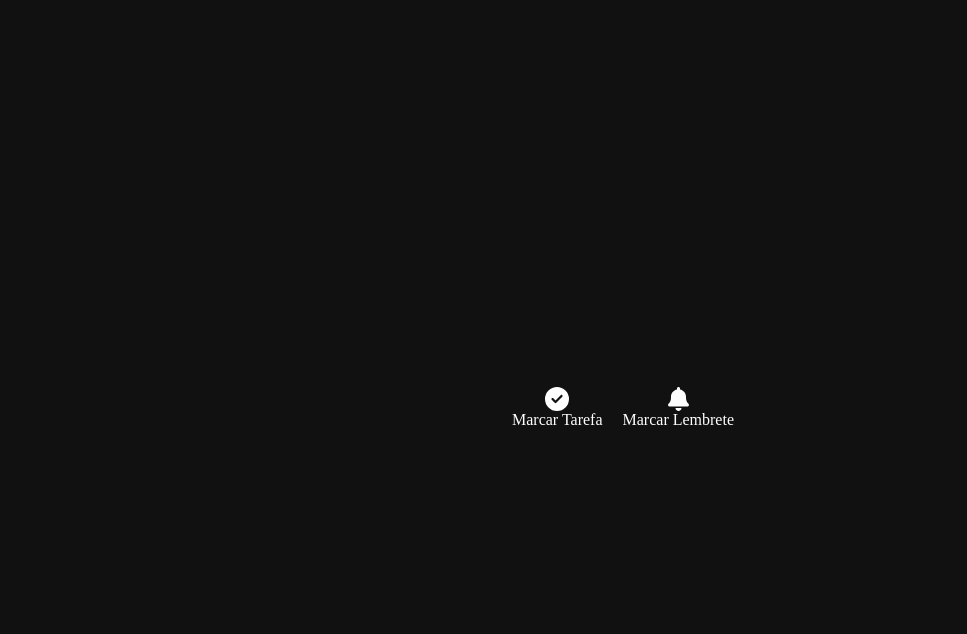
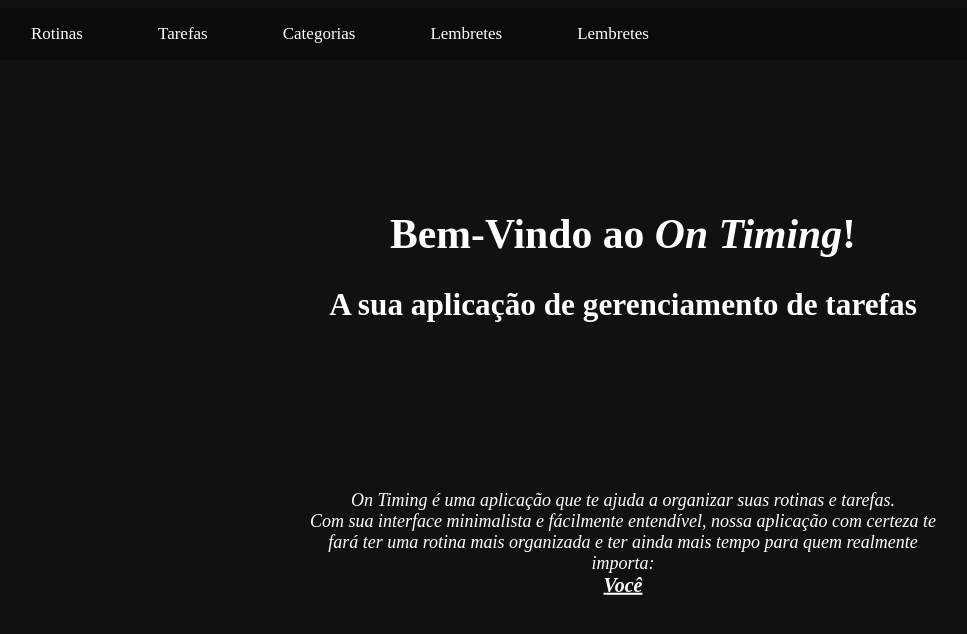
Before and after one commit to H3nr1Yuk1/OnTiming-ProjetoJS, a React (Create React App) app in the folder frontend/: page / in a window 1280 px wide. Shown: the top 634 px of the page, without its empty margins (17-984 px from the left). Built offline with nearby package versions, Linux system fonts and the light colour scheme.

Commit message:
Alterações de divesas páginas

```diff
--- a/frontend/package.json
+++ b/frontend/package.json
@@ -13,6 +13,7 @@
     "@types/node": "^16.18.36",
     "@types/react": "^18.2.14",
     "@types/react-dom": "^18.2.6",
+    "@types/react-router-dom": "^5.3.3",
     "axios": "^1.4.0",
     "react": "^18.2.0",
     "react-dom": "^18.2.0",
--- a/frontend/src/App.tsx
+++ b/frontend/src/App.tsx
@@ -1,9 +1,11 @@
-import  Home  from "./layouts/home";
+import { Outlet } from "react-router-dom";
+import Menu from "./layouts/menu";
 
 function App() {
   return (
     <div>
-      <Home />
+      <Menu />
+      <Outlet />
     </div>
   );
 }
--- a/frontend/src/layouts/home.css
+++ b/frontend/src/layouts/home.css
@@ -1,37 +1,40 @@
 body {
   display: flex;
-  align-items: center;
-  justify-content: center;
-  height: 100vh;
   background-color: #111;
   color: #fff;
 }
 
-.menu {
-  display: flex;
-  justify-content: center;
+.centro {
+  position: absolute;
+  top: 50%;
+  left: 50%;
+  transform: translate(-50%, -50%);
 }
 
-.menu-item {
-  margin: 0 10px;
-  font-size: 24px;
-  color: #fff;
-  cursor: pointer;
+.textAnimate {
+  font-size: 20px;
+  animation: vaivem 20s infinite alternate;
 }
 
-.menu-item a {
-  display: flex;
-  flex-direction: column;
-  align-items: center;
-  text-decoration: none;
-  color: #fff;
+@keyframes vaivem {
+  0% {
+    transform: scale(1);
+  }
+  50% {
+    transform: scale(1.05);
+  }
+  100% {
+    transform: scale(1);
+  }
 }
 
-.menu-item i {
-  font-size: 48px;
-  margin-bottom: 10px;
+.text {
+  padding-top: 20%;
+  font-size: 18px;
 }
 
-.menu-item span {
-  font-size: 16px;
+.text #lastI {
+  text-decoration: underline;
+  font-size: 20px;
+  font-weight: 900;
 }
--- a/frontend/src/layouts/home.tsx
+++ b/frontend/src/layouts/home.tsx
@@ -1,23 +1,27 @@
 import { FontAwesomeIcon } from "@fortawesome/react-fontawesome";
 import "./home.css";
 import { faBell, faCheckCircle } from "@fortawesome/free-solid-svg-icons";
+import { Link } from "react-router-dom";
 
 function Home() {
   return (
-    <div className="menu">
-        <div className="menu-item">
-            <a href="./tarefa.tsx">
-              <FontAwesomeIcon icon={faCheckCircle} />
-                <span>Marcar Tarefa</span>
-            </a>
+    <>
+      <div className="centro">
+        <center className="textAnimate">
+          <h1>Bem-Vindo ao <i>On Timing</i>!</h1>
+          <h2>A sua aplicação de gerenciamento de tarefas</h2>
+        </center>
+        <div className="text">
+          <center>
+            <p>
+              <i>On Timing é uma aplicação que te ajuda a organizar suas rotinas e tarefas.</i><br />
+              <i>Com sua interface minimalista e fácilmente entendível, nossa aplicação com certeza te fará ter uma rotina mais organizada e ter ainda mais tempo para quem realmente importa:</i><br />
+              <i id="lastI">Você</i>
+            </p>
+          </center>
         </div>
-        <div className="menu-item">
-            <a href="../index.tsx">
-               <FontAwesomeIcon icon={faBell} />
-                <span>Marcar Lembrete</span>
-            </a>
-        </div>
-    </div>
+      </div>
+    </>
   );
 }
 
--- a/frontend/src/layouts/lembrete.css
+++ /dev/null
@@ -1,58 +0,0 @@
-body {
-    display: flex;
-    align-items: center;
-    justify-content: center;
-    height: 100vh;
-    background-color: #111;
-}
-
-.login-container {
-    width: 400px;
-    margin: 0 auto;
-    padding: 20px;
-    background-color: #111;
-    border-radius: 8px;
-    box-shadow: 0 0 10px #ffffff;
-}
-
-.login-container h1 {
-    font-size: 24px;
-    margin-bottom: 20px;
-    color: #ffffff;
-}
-
-.login-container form div {
-    margin-bottom: 20px;
-}
-
-.login-container label {
-    display: block;
-    font-size: 16px;
-    margin-bottom: 8px;
-    color: #ffffff;
-}
-
-.login-container input[type="text"],
-.login-container textarea {
-    width: 100%;
-    padding: 8px;
-    font-size: 16px;
-    border-radius: 4px;
-    border: 1px solid #ffffff;
-    background-color: #ffffff;
-    color: #ffffff;
-}
-
-.login-container button[type="submit"] {
-    padding: 10px 20px;
-    font-size: 16px;
-    background-color: #4caf50;
-    color: #fff;
-    border: none;
-    border-radius: 4px;
-    cursor: pointer;
-}
-
-.login-container button[type="submit"]:hover {
-    background-color: #45a049;
-}
--- /dev/null
+++ b/frontend/src/layouts/menu.css
@@ -0,0 +1,29 @@
+nav {
+    display: flex;
+    background-color: hsla(0, 0%, 4%, 0.75);
+    color: #fff;
+    width: 100vw;
+}
+
+ul {
+    display: flex;
+    flex-direction: row;
+    list-style-type: none;
+}
+
+li {
+    padding-right: 75px;
+    font-size: 17px;
+    transition: transform 0.5s ease-in-out, color 0.5s ease-in-out;
+}
+
+.Link {
+    color: #fff;
+    text-decoration: none;
+}
+
+li:hover {
+    transition: transform 0.5s ease-in-out, color 0.5s ease-in-out;
+    color: aqua;
+    transform: scale(1.1);
+}
--- /dev/null
+++ b/frontend/src/layouts/menu.tsx
@@ -0,0 +1,20 @@
+import { Link } from "react-router-dom";
+import "./menu.css";
+
+function Menu(){
+    return(
+        <>
+        <nav>
+            <ul>
+                <Link to="/rotinas" className="Link"><li>Rotinas</li></Link>
+                <Link to="/tarefas" className="Link"><li>Tarefas</li></Link>
+                <Link to="categorias" className="Link"><li>Categorias</li></Link>
+                <Link to="/lembretes" className="Link"><li>Lembretes</li></Link>
+                <Link to="/lembretesPadrao" className="Link"><li>Lembretes</li></Link>
+            </ul>
+        </nav>
+        </>
+    )
+}
+
+export default Menu;
--- a/frontend/src/layouts/tarefa.css
+++ /dev/null
@@ -1,68 +0,0 @@
-body {
-    display: flex;
-    align-items: center;
-    justify-content: center;
-    height: 100vh;
-    background-color: #111;
-}
-
-.login-container {
-    width: 400px;
-    margin: 0 auto;
-    padding: 20px;
-    background-color: #111;
-    border-radius: 8px;
-    box-shadow: 0 0 10px #ffffff;
-}
-
-.login-container h1 {
-    font-size: 24px;
-    margin-bottom: 20px;
-    color: #fff;
-}
-
-.login-container form div {
-    margin-bottom: 20px;
-}
-
-.login-container label {
-    display: block;
-    font-size: 16px;
-    margin-bottom: 8px;
-    color: #ffffff;
-}
-
-.login-container input[type="text"],
-.login-container textarea {
-    width: 100%;
-    padding: 8px;
-    font-size: 16px;
-    border-radius: 4px;
-    border: 1px solid #ffffff;
-    background-color: #f5f5f5;
-    color: #111;
-}
-
-.login-container input[type="text"]#data {
-    letter-spacing: 2px;
-}
-
-.login-container small {
-    display: block;
-    margin-top: 5px;
-    color: #ccc;
-}
-
-.login-container button[type="submit"] {
-    padding: 10px 20px;
-    font-size: 16px;
-    background-color: #4caf50;
-    color: #fff;
-    border: none;
-    border-radius: 4px;
-    cursor: pointer;
-}
-
-.login-container button[type="submit"]:hover {
-    background-color: #45a049;
-}
--- a/frontend/src/layouts/tarefa.tsx
+++ /dev/null
@@ -1 +0,0 @@
-export {}
--- a/frontend/src/layouts/lembrete.tsx
+++ b/frontend/src/pages/lembrete.tsx
@@ -1,4 +1,4 @@
-import "./lembrete.css";
+/* Arrumar */
 
 function Lembrete() {
   return (
--- /dev/null
+++ b/frontend/src/pages/tarefa.tsx
@@ -0,0 +1,13 @@
+/* Arrumar */
+
+function Tarefa(){
+    return(
+        <div className="login-container">
+            <center>
+                <h1></h1>
+            </center>
+        </div>
+    )
+}
+
+export default Tarefa;
```
Also changed, not shown: frontend/src/index.tsx (+9 -4 lines), 1 other file (tests, documents, lock files or other folders).
